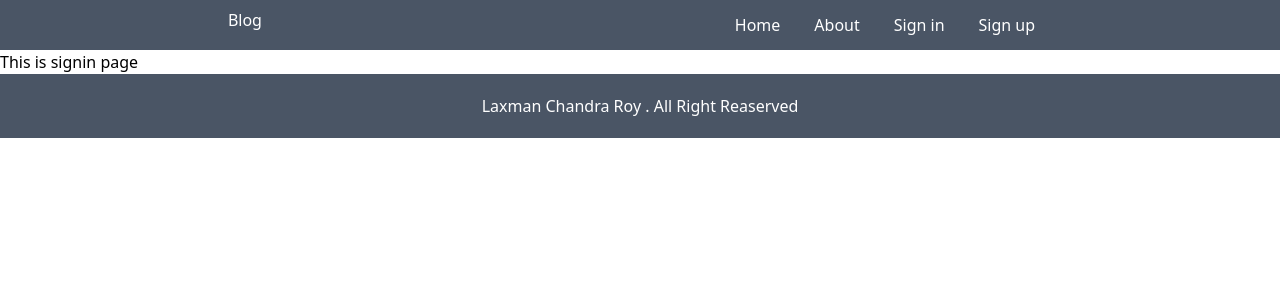
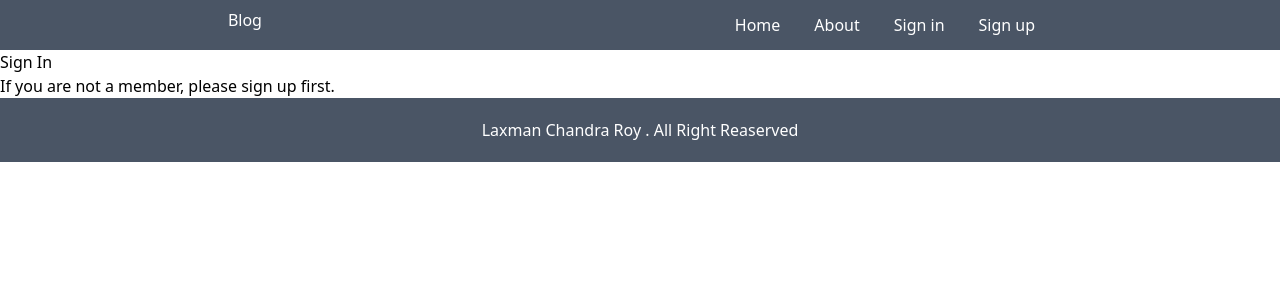
Before and after one commit to laxmancroy/blog-app, a Next.js app: page /signin in a window 1280 px wide. Shown: the top 300 px of the page. Built offline with nearby package versions, Linux system fonts and the light colour scheme.

Commit message:
added some necessary file and some modifications

```diff
--- /dev/null
+++ b/app/error.tsx
@@ -0,0 +1,30 @@
+'use client' // Error boundaries must be Client Components
+
+import { useEffect } from 'react'
+
+export default function Error({
+    error,
+    unstable_retry,
+}: {
+    error: Error & { digest?: string }
+    unstable_retry: () => void
+}) {
+    useEffect(() => {
+        // Log the error to an error reporting service
+        console.error(error)
+    }, [error])
+
+    return (
+        <div>
+            <h2>Something went wrong!</h2>
+            <button
+                onClick={
+                    // Attempt to recover by re-fetching and re-rendering the segment
+                    () => unstable_retry()
+                }
+            >
+                Try again
+            </button>
+        </div>
+    )
+}
--- /dev/null
+++ b/app/loading.tsx
@@ -0,0 +1,5 @@
+export default function Loading() {
+    return (
+        <div>This is loading</div>
+    )
+}
--- /dev/null
+++ b/app/not-fount.tsx
@@ -0,0 +1,5 @@
+export default function NofFount() {
+    return (
+        <div>This page isnt available</div>
+    )
+}
--- a/app/signin/page.tsx
+++ b/app/signin/page.tsx
@@ -1,5 +1,10 @@
-export default function Page() {
+import Link from 'next/link';
+
+export default function Signin() {
     return (
-        <div>This is signin page</div>
+        <div>
+            <h2>Sign In</h2>
+            <p>If you are not a member, please <Link href="/signup">sign up</Link> first.</p>
+        </div>
     )
 }
--- a/app/signup/page.tsx
+++ b/app/signup/page.tsx
@@ -1,5 +1,11 @@
-export default function Page() {
+import Link from 'next/link';
+
+export default function Signup() {
+    throw new Error('this');
     return (
-        <div>This is signup page</div>
+        <div>
+            <h2>Sign Up</h2>
+            <p>If you have a account, go to <Link href="/signin">Login</Link> page</p>
+        </div>
     )
 }
--- a/app/ui/Header.tsx
+++ b/app/ui/Header.tsx
@@ -1,8 +1,8 @@
 const navBar = [
     { name: 'Home', href: '#home' },
     { name: 'About', href: '#about' },
-    { name: 'Sign in', href: '#signin' },
-    { name: 'Sign up', href: '#signup' }
+    { name: 'Sign in', href: '/signin' },
+    { name: 'Sign up', href: '/signup' }
 ];
 
 export default function Header() {
```
